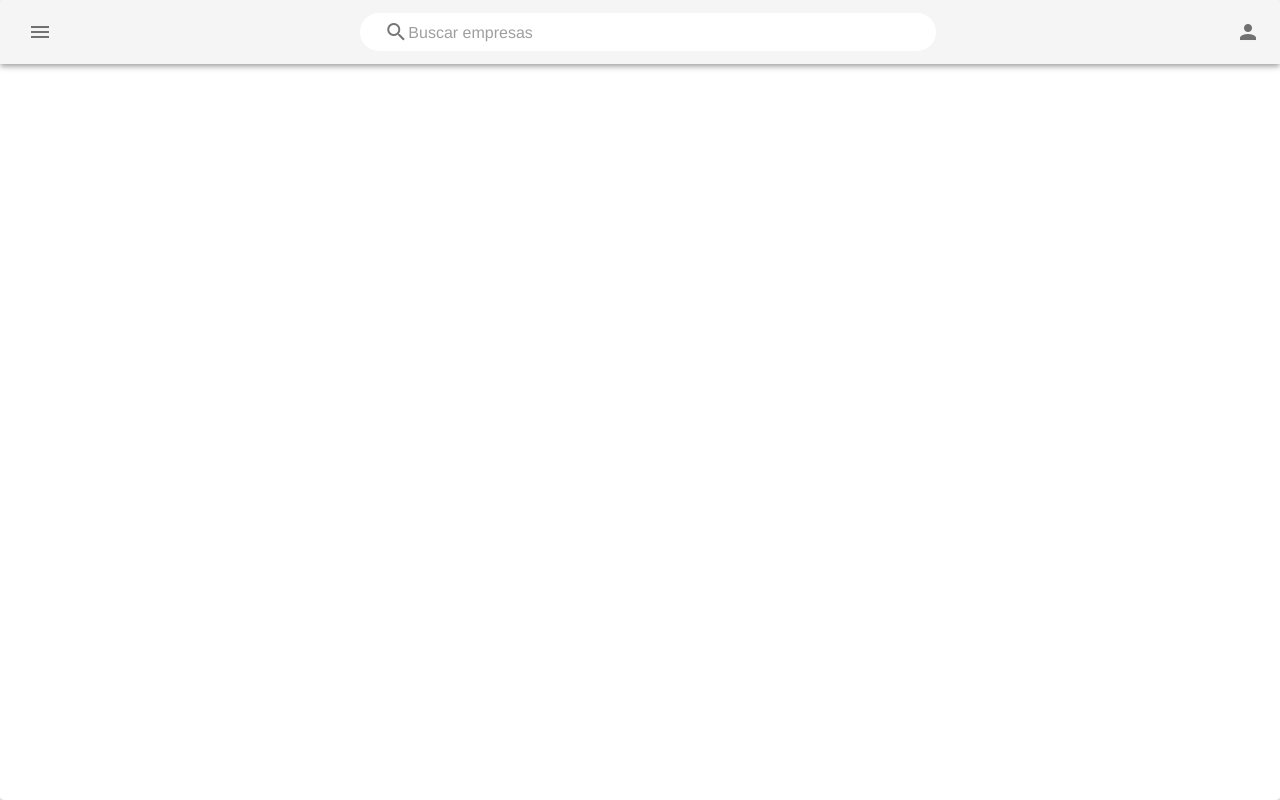
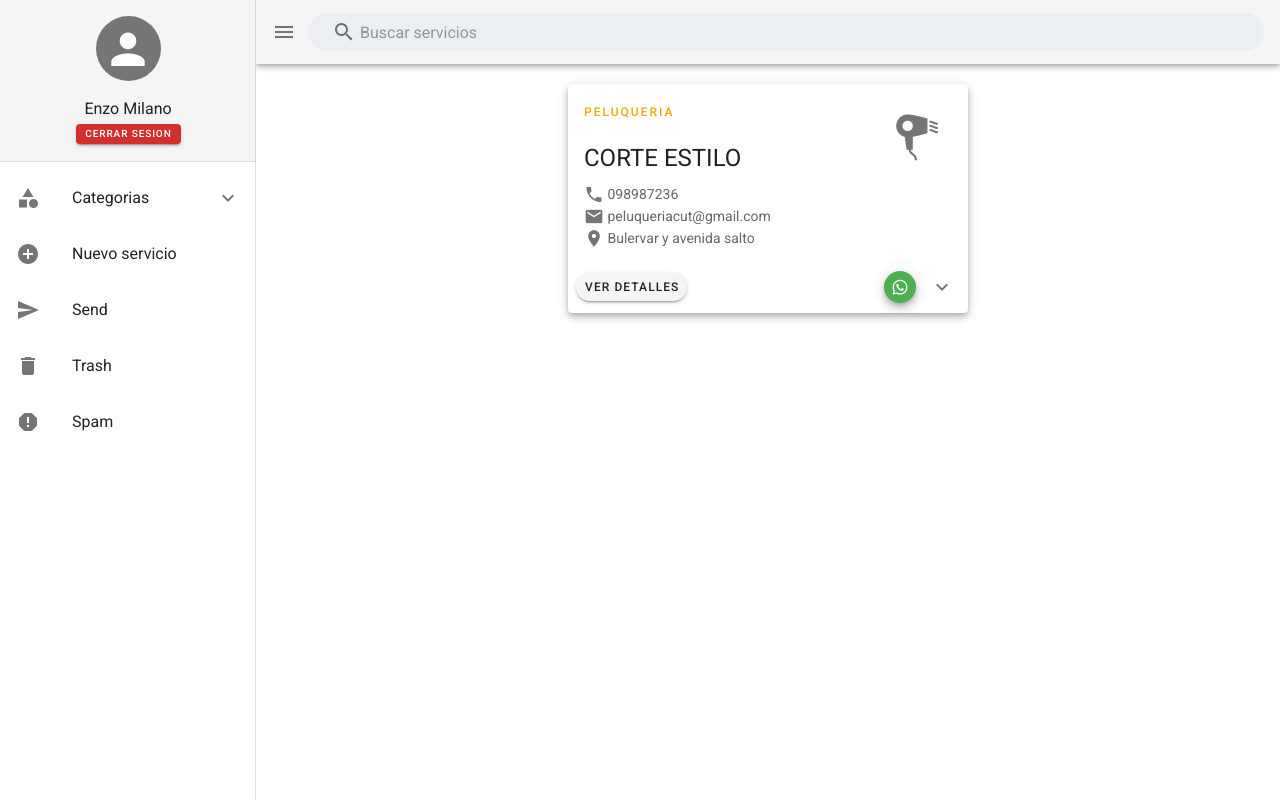
Before and after one commit to gastonmilano10/ProyectOne, a Vue app in the folder Client/projectoneclient/: page /home in a window 1280 px wide. Built offline with nearby package versions, Linux system fonts and the light colour scheme.

Commit message:
Diseño de servicio y usuario
Se diseño el diseño para la vista previa de un servicio, asi como tambien la vista de la informacion del usuario

```diff
--- a/Client/projectoneclient/src/components/app-bar/AppBar.vue
+++ b/Client/projectoneclient/src/components/app-bar/AppBar.vue
@@ -1,40 +1,6 @@
 <template>
-  <!-- <v-app-bar app color="white">
-    <v-container class="py-0 fill-height">
-      <v-btn-toggle v-model="text" tile color="deep-purple accent-3" group>
-        <v-btn
-          v-for="link in links"
-          :key="link"
-          text
-          color="blue-grey darken-1"
-        >
-          {{ link }}
-        </v-btn>
-      </v-btn-toggle>
-
-      <v-spacer></v-spacer>
-
-      <v-responsive max-width="260">
-        <v-text-field
-          prepend-inner-icon="mdi-magnify"
-          placeholder="Buscar servicios"
-          dense
-          flat
-          hide-details
-          rounded
-          solo
-          color="blue-grey darken-1"
-          clearable
-          background-color="blue-grey lighten-5"
-        ></v-text-field>
-      </v-responsive>
-    </v-container>
-
-    <UserButton />
-  </v-app-bar> -->
   <v-card class="mx-auto overflow-hidden navigation">
     <v-app-bar
-      absolute
       color="white"
       scroll-target="#scrolling-techniques-7"
     >
@@ -121,7 +87,7 @@ export default {
 
 <style scoped>
 .navigation {
-  height: 100vh;
+  height: 10vh;
   width: 100%;
 }
 </style>
--- a/Client/projectoneclient/src/store/modules/login.js
+++ b/Client/projectoneclient/src/store/modules/login.js
@@ -9,7 +9,8 @@ const state = {
 
 const getters = {
     getMensaje: state => state.mensaje,
-    getListaPrueba: state => state.listaPrueba
+    getListaPrueba: state => state.listaPrueba,
+    getCurrentUser: state => state.currentUser
 };
 
 const actions = {
@@ -19,9 +20,11 @@ const actions = {
         axios.post("https://localhost:5001/api/Users/Login", jsonLogin, {headers: {'Accept': '/', 'Content-Type': 'application/json'}})
         .then(response => {
             console.log(response.data);
-            commit('setCurrentUser', response.data.userName); //CAMBIAR POR JSON USER
-            localStorage.setItem("currentUser", response.data.userName)
-            router.push({path: `/home`});
+            if (response.data.isSuccess) {
+                commit('setCurrentUser', response.data.result); //CAMBIAR POR JSON USER
+                localStorage.setItem("currentUser", response.data.result)
+                router.push({path: `/home`});
+            }
 
             //DEVOLVER TOKEN Y GUARDAR EN LOCALSTORAGE
             //router.go(-1); PANTALLA ANTERIOR, cuando token esta vencido por ejemplo
--- a/Client/projectoneclient/src/store/modules/userRegistration.js
+++ b/Client/projectoneclient/src/store/modules/userRegistration.js
@@ -6,7 +6,7 @@ const state = {
 };
 
 const getters = {
-    getCurrentUser: state => state.currentUser,
+    getCurrentUser2: state => state.currentUser,
 };
 
 const actions = {
--- a/Client/projectoneclient/src/views/Home.vue
+++ b/Client/projectoneclient/src/views/Home.vue
@@ -1,16 +1,166 @@
 <template>
-  <div class="home">
-    <AppBar/>
-  </div>
+  <v-app id="inspire">
+    <v-navigation-drawer v-model="drawer" app>
+      <v-sheet color="grey lighten-4" class="pa-4">
+        <v-avatar class="mb-4" color="grey darken-1" size="65">
+          <v-icon color="white" size="50">mdi-account</v-icon>
+        </v-avatar>
+
+        <div>Enzo Milano</div>
+          <v-btn dark x-small color="red darken-2">
+           Cerrar sesion
+          </v-btn>
+      </v-sheet>
+
+      <v-divider></v-divider>
+
+      <v-list>
+        <v-list-group
+          class="text-left"
+          v-for="category in categories"
+          :key="category.title"
+          v-model="category.active"
+          :prepend-icon="category.icon"
+          no-action
+        >
+          <template v-slot:activator>
+            <v-list-item-content>
+              <v-list-item-title v-text="category.title"></v-list-item-title>
+            </v-list-item-content>
+          </template>
+
+          <v-list-item v-for="child in category.items" :key="child.title">
+            <v-list-item-content>
+              <v-list-item-title v-text="child.title"></v-list-item-title>
+            </v-list-item-content>
+          </v-list-item>
+        </v-list-group>
+      </v-list>
+
+      <v-list
+        class="text-left mt-n4"
+        v-for="category in categories"
+        :key="category.title"
+        v-model="category.active"
+        :prepend-icon="category.icon"
+        no-action
+      >
+        <v-list-item-group color="primary">
+          <v-list-item v-for="link in links" :key="link.title">
+            <v-list-item-icon>
+              <v-icon v-text="link.icon"></v-icon>
+            </v-list-item-icon>
+
+            <v-list-item-content>
+              <v-list-item-title v-text="link.title"></v-list-item-title>
+            </v-list-item-content>
+          </v-list-item>
+        </v-list-item-group>
+      </v-list>
+    </v-navigation-drawer>
+
+    <v-app-bar app>
+      <v-app-bar-nav-icon @click="drawer = !drawer"></v-app-bar-nav-icon>
+
+      <v-text-field
+        prepend-inner-icon="mdi-magnify"
+        placeholder="Buscar servicios"
+        dense
+        flat
+        hide-details
+        rounded
+        solo
+        color="blue-grey darken-1"
+        clearable
+        background-color="blue-grey lighten-5"
+      ></v-text-field>
+    </v-app-bar>
+
+    <v-main class="mt-5">
+      <v-card class="mx-auto" max-width="400" elevation="5">
+        <v-list-item three-line class="text-left">
+          <v-list-item-content>
+            <div class="text-overline mb-4 category-title">PELUQUERIA</div>
+
+            <v-list-item-title class="text-h5 mb-1">
+              CORTE ESTILO
+            </v-list-item-title>
+
+            <v-list-item-subtitle class="mt-2">
+              <v-icon size="20"> mdi-phone</v-icon>
+              098987236
+            </v-list-item-subtitle>
+
+            <v-list-item-subtitle>
+              <v-icon size="20"> mdi-email</v-icon>
+              peluqueriacut@gmail.com
+            </v-list-item-subtitle>
+
+            <v-list-item-subtitle>
+              <v-icon size="20"> mdi-map-marker</v-icon>
+              Bulervar y avenida salto
+            </v-list-item-subtitle>
+          </v-list-item-content>
+
+          <v-list-item-avatar tile size="70" outlined>
+            <v-icon size="50">mdi-hair-dryer</v-icon>
+          </v-list-item-avatar>
+        </v-list-item>
+
+        <v-card-actions>
+          <v-btn rounded small> Ver detalles </v-btn>
+
+          <v-spacer></v-spacer>
+
+          <v-btn fab dark x-small color="success">
+            <v-icon dark> mdi-whatsapp </v-icon>
+          </v-btn>
+
+          <v-btn icon>
+            <v-icon>{{
+              showDetails ? "mdi-chevron-up" : "mdi-chevron-down"
+            }}</v-icon>
+          </v-btn>
+        </v-card-actions>
+      </v-card>
+    </v-main>
+  </v-app>
 </template>
 
 <script>
-import AppBar from '../components/app-bar/AppBar.vue'
+export default {
+  name: "Home",
 
-export default {
-  name: 'Home',
-  components: {
-    AppBar
-  }
+  data: () => ({
+    drawer: null,
+    showDetails: false,
+
+    links: [
+      { icon: "mdi-plus-circle", title: "Nuevo servicio" },
+      { icon: "mdi-send", title: "Send" },
+      { icon: "mdi-delete", title: "Trash" },
+      { icon: "mdi-alert-octagon", title: "Spam" },
+    ],
+
+    categories: [
+      {
+        icon: "mdi-shape",
+        items: [
+          { title: "Peluqueria" },
+          { title: "Camioneros" },
+          { title: "Desarrollador" },
+          { title: "Supermercado" },
+          { title: "Fletes" },
+        ],
+        title: "Categorias",
+      },
+    ],
+  }),
+};
+</script>
+
+<style lang="scss" scoped>
+.category-title {
+  color: orange;
 }
-</script>
+</style>
```
